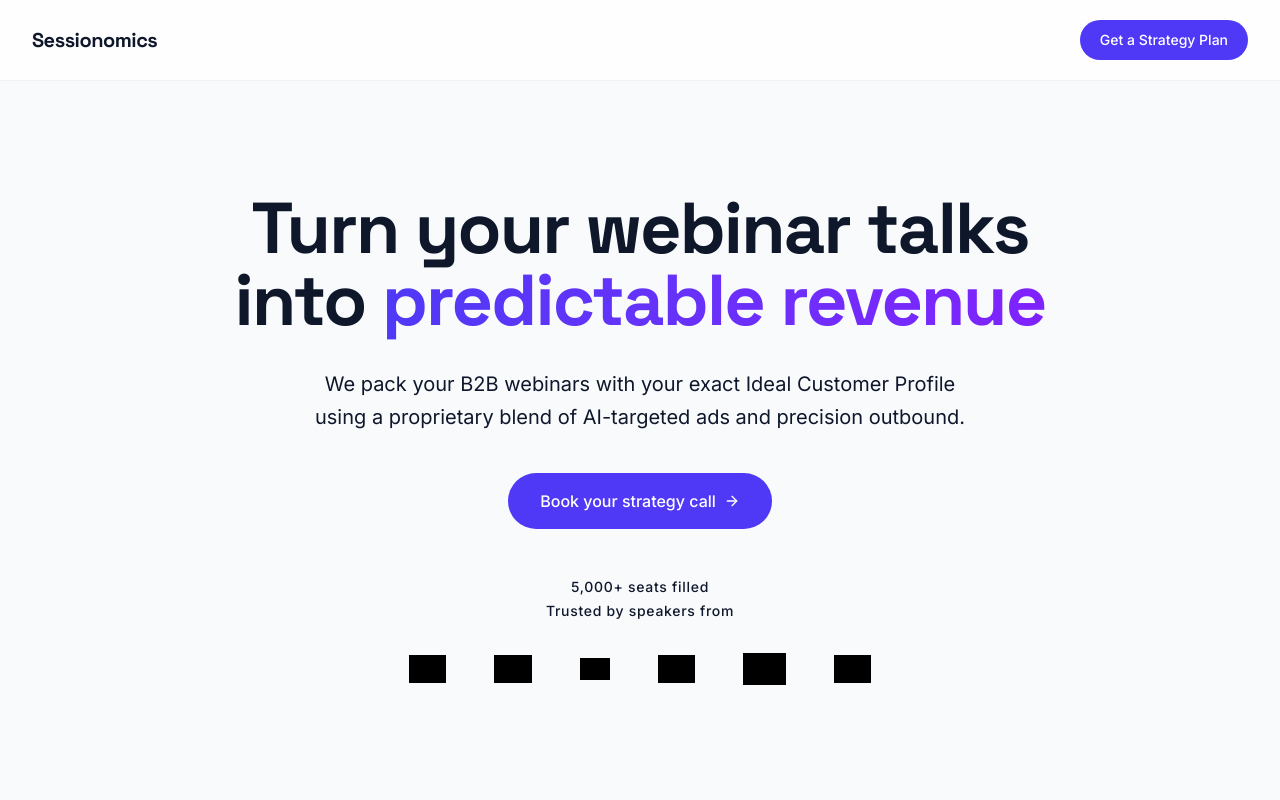
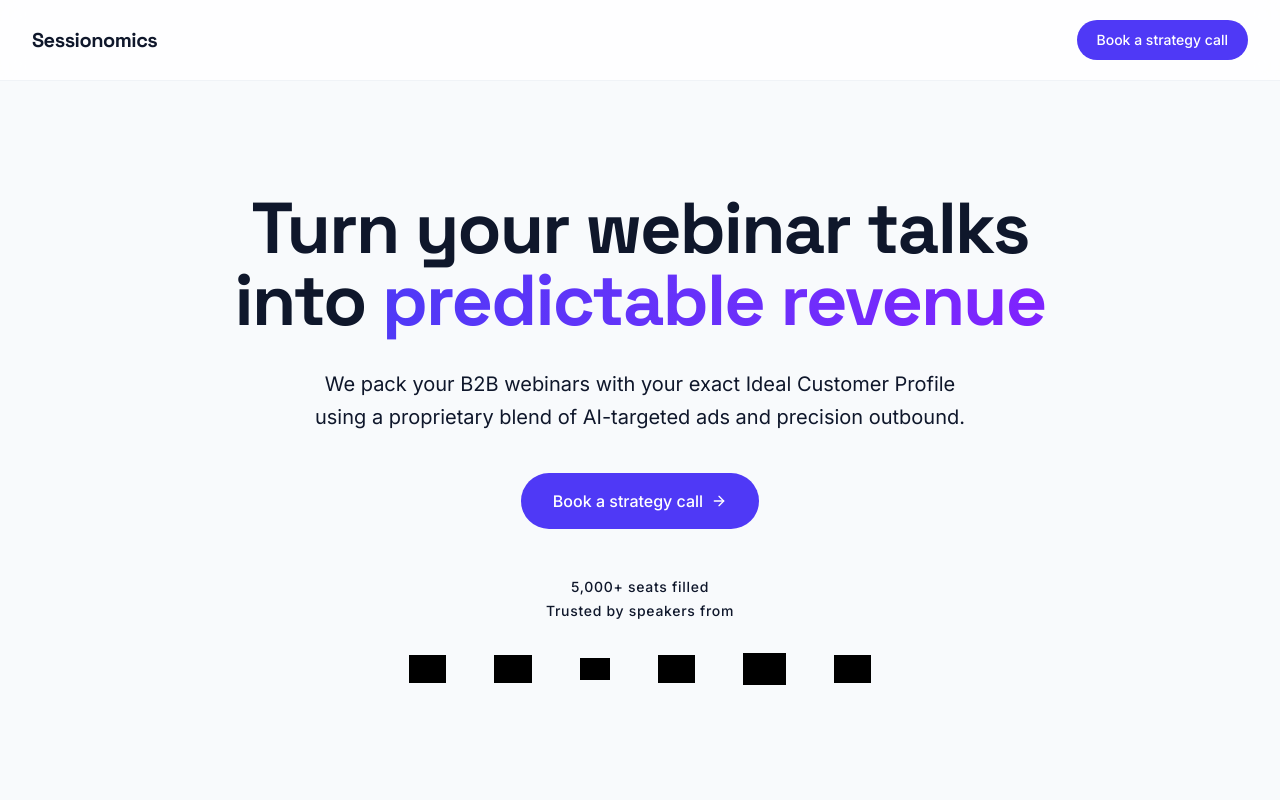
Before and after one commit to joincofi/sessionomics, a React (Vite) app: page / in a window 1280 px wide. Shown: the top 800 px of the page. Built offline with nearby package versions, Linux system fonts and the light colour scheme; grey boxes are pictures that could not be loaded.

Commit message:
Standardize all CTAs to Book a strategy call

```diff
--- a/src/pages/Home.tsx
+++ b/src/pages/Home.tsx
@@ -29,7 +29,7 @@ export default function Home() {
 
             <div className="flex items-center gap-4">
               <Link to="/book" className="hidden sm:inline-flex px-5 py-2.5 rounded-full bg-indigo-600 text-white text-sm font-medium hover:bg-slate-900 transition-all">
-                Get a Strategy Plan
+                Book a strategy call
               </Link>
             </div>
           </div>
@@ -51,7 +51,7 @@ export default function Home() {
 
             <div className="flex flex-col sm:flex-row items-center justify-center gap-4">
               <Link to="/book" className="w-full sm:w-auto px-8 py-4 rounded-full bg-indigo-600 text-white font-medium hover:bg-slate-900 transition-all flex items-center justify-center gap-2 group">
-                Book your strategy call
+                Book a strategy call
                 <ArrowRight className="w-4 h-4 group-hover:translate-x-1 transition-transform" />
               </Link>
             </div>
@@ -361,7 +361,7 @@ export default function Home() {
             </p>
 
             <Link to="/book" className="inline-flex items-center justify-center gap-2 px-10 py-5 rounded-full bg-indigo-600 text-white font-medium text-lg hover:bg-slate-900 transition-all group">
-              Claim your strategy session
+              Book a strategy call
               <ArrowRight className="w-5 h-5 group-hover:translate-x-2 transition-transform" />
             </Link>
             <p className="mt-6 text-slate-500 font-medium text-sm">
```
